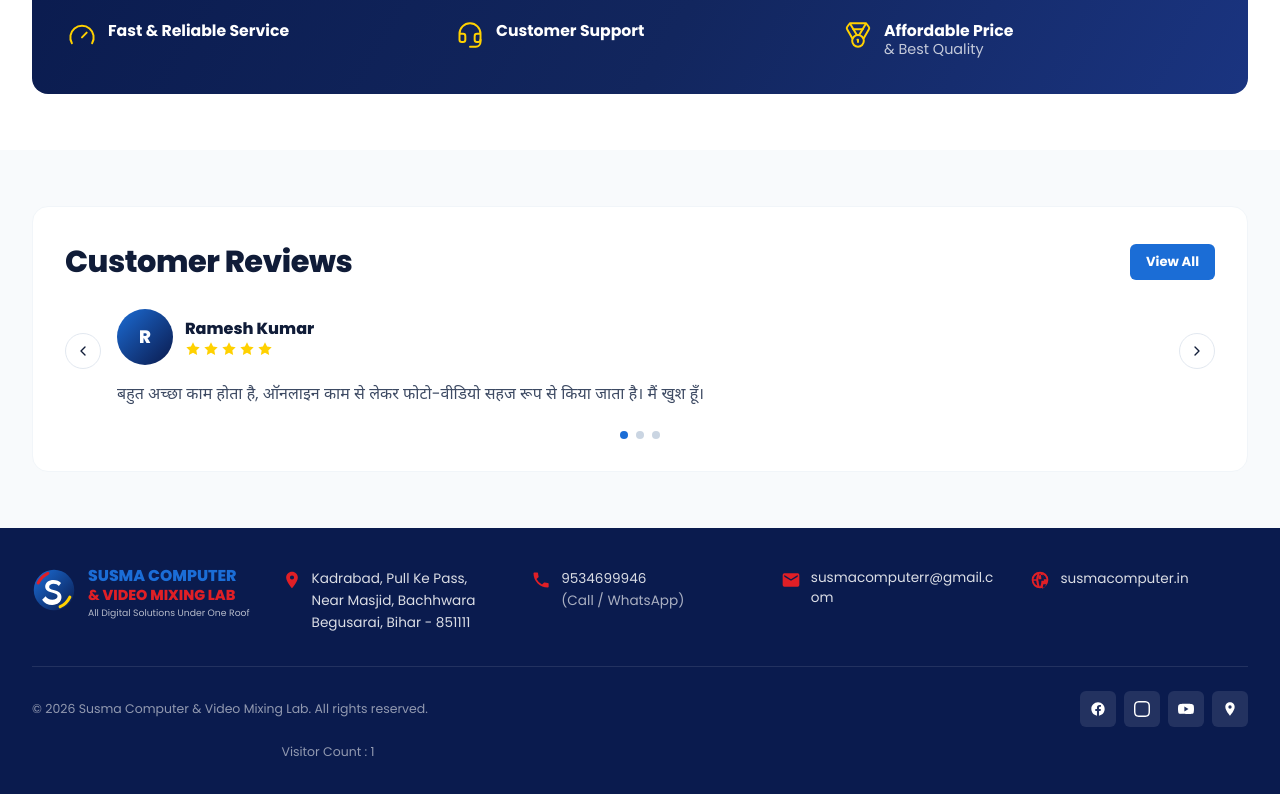
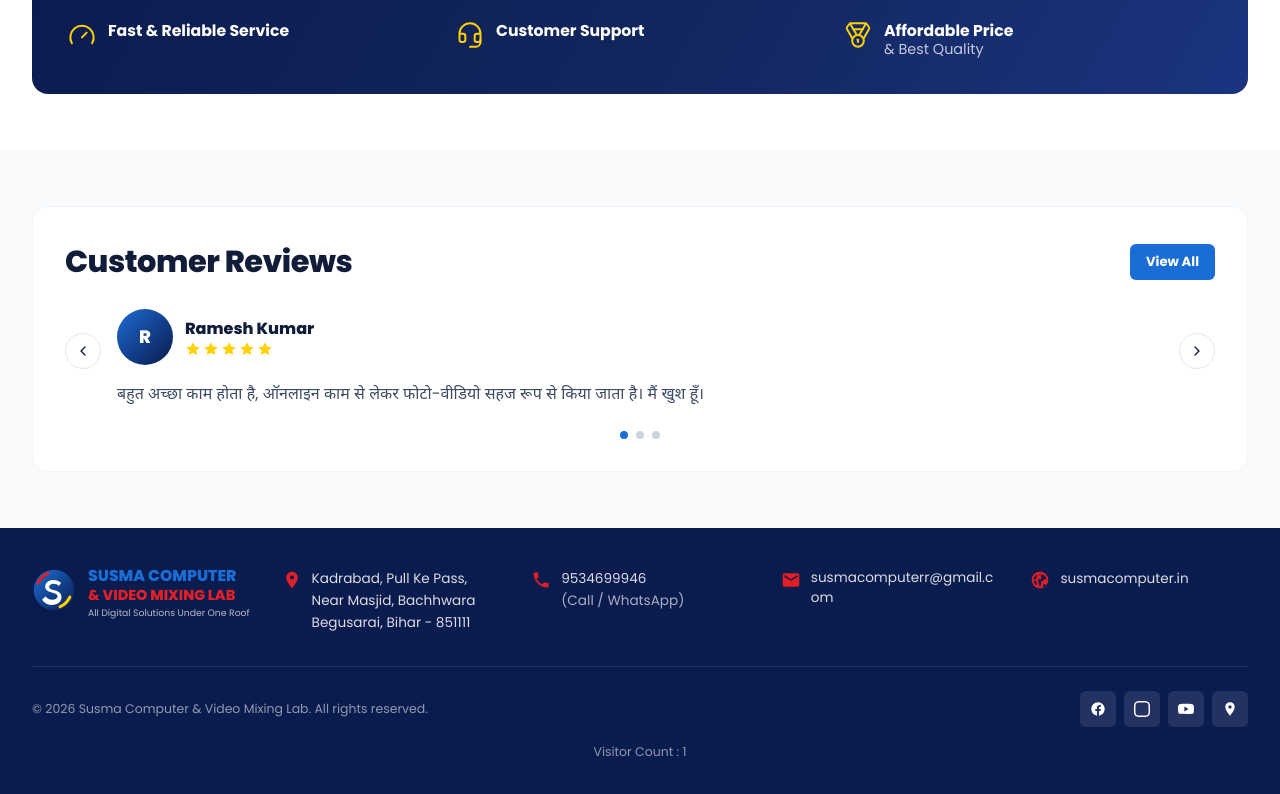
Before and after one commit to kalicharanram/SUSMACOMPUTER, a React (Vite) app: page / in a window 1280 px wide. Shown: the part 1342-2136 px from the top of the page. Built offline with nearby package versions, Linux system fonts and the light colour scheme.

Commit message:
Pin the visitor counter to the middle column of the footer row

```diff
--- a/src/components/Sections.jsx
+++ b/src/components/Sections.jsx
@@ -468,9 +468,11 @@ function VisitCounter() {
   if (!visitCounter.enabled || count === null) return null;
 
   // No margin of its own: it sits in the middle cell of the footer's bottom
-  // row, between the copyright line and the social squares.
+  // row. `sm:col-start-2` places it explicitly, because the social squares are
+  // pinned to column 3 — without this the counter would be pushed past them and
+  // land in a fourth column, off to the right.
   return (
-    <p className="text-center text-[0.78rem] text-white/55">
+    <p className="text-center text-[0.78rem] text-white/55 sm:col-start-2">
       Visitor Count : {count}
     </p>
   );
```
Also changed, not shown: _shots/counter.png (added).
